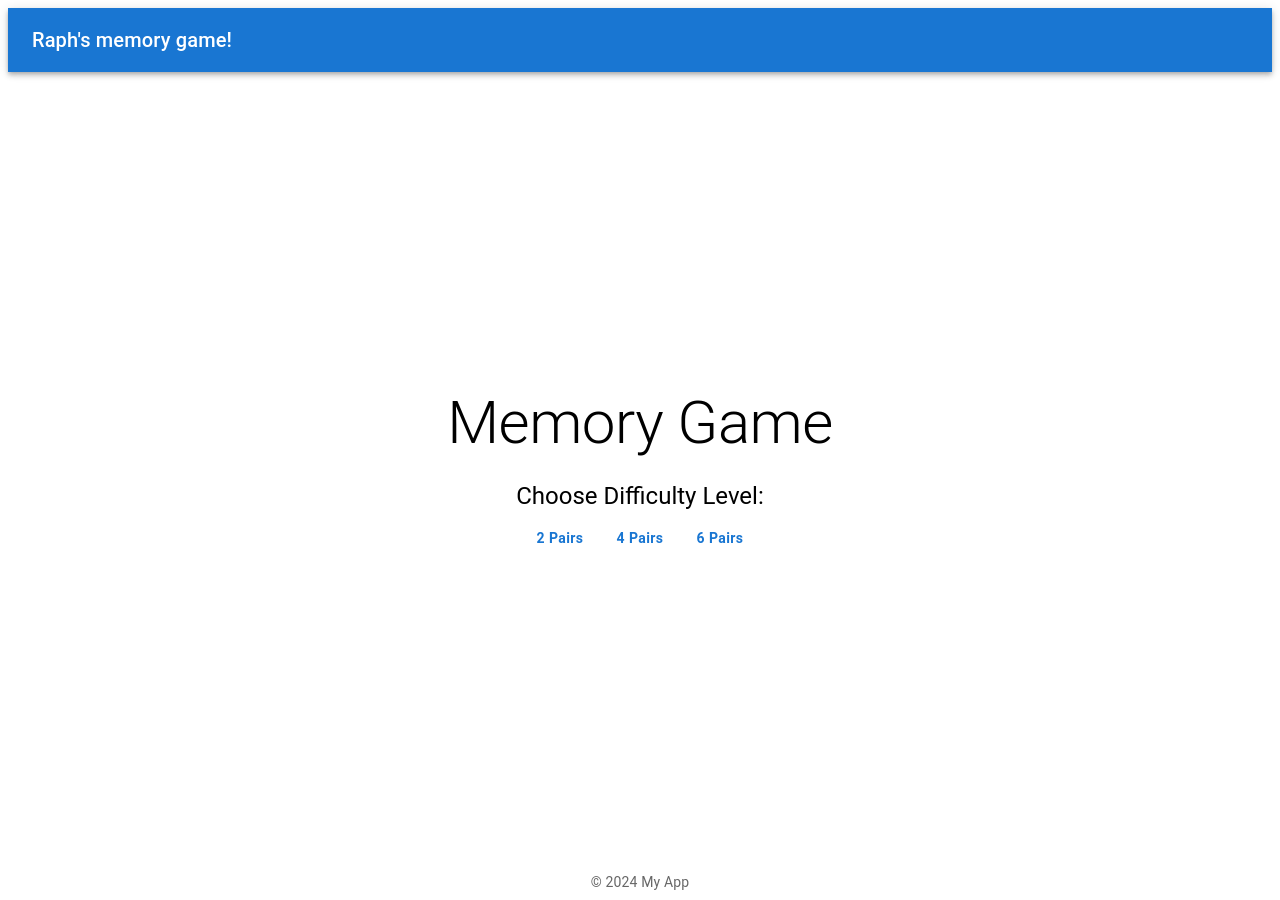
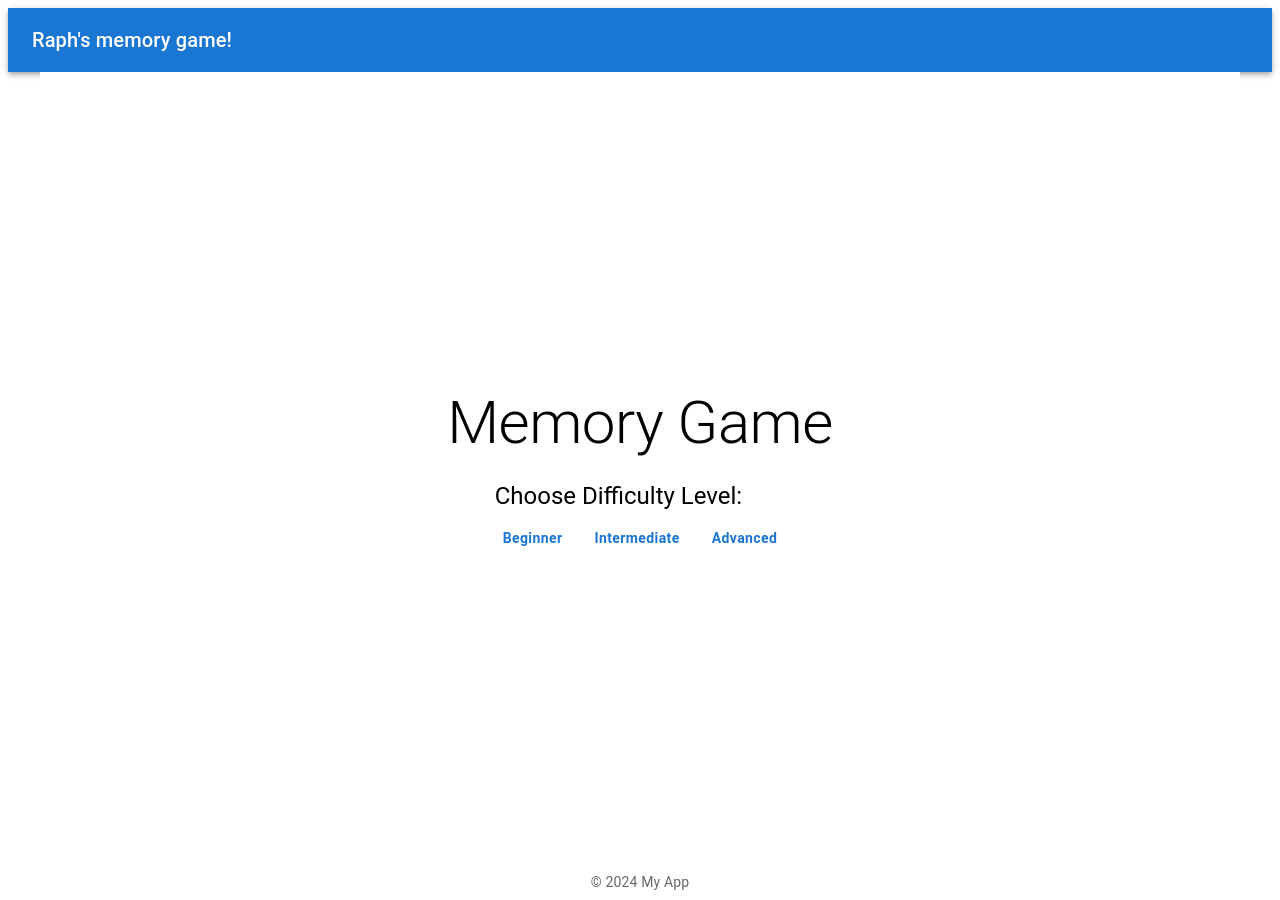
Before and after one commit to RaphDou/nextjs-memory-game, a Next.js app: page / in a window 1280 px wide. Built offline with nearby package versions, Linux system fonts and the light colour scheme.

Commit message:
cutomisation update (code optimisation coming soon))

```diff
--- a/pages/page.tsx
+++ b/pages/page.tsx
@@ -11,13 +11,13 @@ import {
   CardContent,
   Snackbar,
   Box,
+  Tooltip,
 } from '@mui/material';
 import MuiAlert from '@mui/material/Alert';
 import { ArrowBack, Star } from '@mui/icons-material';
 
 const Card = styled(MuiCard)({
   cursor: 'pointer',
-  backgroundColor: '#3f51b5',
 });
 
 const PageContainer = styled(Container)(({ theme }) => ({
@@ -26,6 +26,7 @@ const PageContainer = styled(Container)(({ theme }) => ({
   alignItems: 'center',
   justifyContent: 'center',
   minHeight: '100vh',
+  background: theme.palette.background.default,
 }));
 
 const StyledButton = styled(Button)<{ selected: boolean }>(({ theme, selected }) => ({
@@ -53,18 +54,31 @@ const ReplayButton = styled(Button)({
   textTransform: 'none',
 });
 
-const StarsContainer = styled(Box)({
-  display: 'flex',
-  alignItems: 'center',
-  justifyContent: 'center',
-  marginTop: '5px',
-});
-
 const levels = [
-  { pairsCount: 2, timeLimit: 60 },
-  { pairsCount: 4, timeLimit: 90 },
-  { pairsCount: 6, timeLimit: 120 },
-  // Ajoutez plus de niveaux selon vos besoins
+  {
+    name: 'Beginner',
+    description: 'A simple level for beginners. Match 4 pairs within 60 seconds with a maximum of 3 errors.',
+    pairsCount: 4,
+    timeLimit: 60,
+    maxErrors: 3,
+    background: '#CFF09E',
+  },
+  {
+    name: 'Intermediate',
+    description: 'An intermediate level for those looking for a challenge. Match 6 pairs within 90 seconds with a maximum of 4 errors.',
+    pairsCount: 6,
+    timeLimit: 90,
+    maxErrors: 4,
+    background: '#FEB95F',
+  },
+  {
+    name: 'Advanced',
+    description: 'An advanced level for experts. Match 8 pairs within 120 seconds with a maximum of 5 errors.',
+    pairsCount: 8,
+    timeLimit: 120,
+    maxErrors: 5,
+    background: '#FF6F61',
+  },
 ];
 
 const Page: React.FC = () => {
@@ -169,7 +183,11 @@ const Page: React.FC = () => {
       <Grid item xs={3} key={index}>
         <Card
           onClick={() => isClickable && handleCardClick(index)}
-          style={{ backgroundColor: isRevealed ? '#FFF' : '#3f51b5', pointerEvents: isClickable ? 'auto' : 'none' }}
+          style={{
+            backgroundColor: isRevealed ? '#FFF' : '#3f51b5',
+            pointerEvents: isClickable ? 'auto' : 'none',
+            boxShadow: isRevealed ? '0 0 10px rgba(0, 0, 0, 0.5)' : 'none',
+          }}
         >
           <CardContent>
             <Typography variant="h3" align="center" style={{ color: isRevealed ? '#3f51b5' : '#FFF' }}>
@@ -214,7 +232,7 @@ const Page: React.FC = () => {
       setCards(generateCards(level.pairsCount));
       setRevealedCards([]);
       setMatchedPairs(0);
-      setGameStarted(true); // Commencer le jeu immédiatement après avoir appuyé sur le bouton "Rejouer"
+      setGameStarted(true); // Start the game immediately upon clicking "Replay"
       setGameOver(false);
       setTimeLeft(level.timeLimit);
       setFoundPairs([]);
@@ -229,7 +247,7 @@ const Page: React.FC = () => {
   };
 
   return (
-    <PageContainer>
+    <PageContainer style={{ background: selectedLevelIndex !== null ? levels[selectedLevelIndex].background : theme.palette.background.default }}>
       <Typography variant="h2" align="center" gutterBottom>
         Memory Game
       </Typography>
@@ -243,12 +261,14 @@ const Page: React.FC = () => {
           <Grid container spacing={2} justifyContent="center">
             {levels.map((level, index) => (
               <Grid item key={index}>
-                <StyledButton
-                  selected={selectedLevelIndex === index}
-                  onClick={() => setSelectedLevelIndex(index)}
-                >
-                  {level.pairsCount} Pairs
-                </StyledButton>
+                <Tooltip title={level.description} arrow>
+                  <StyledButton
+                    selected={selectedLevelIndex === index}
+                    onClick={() => setSelectedLevelIndex(index)}
+                  >
+                    {level.name}
+                  </StyledButton>
+                </Tooltip>
               </Grid>
             ))}
           </Grid>
```
